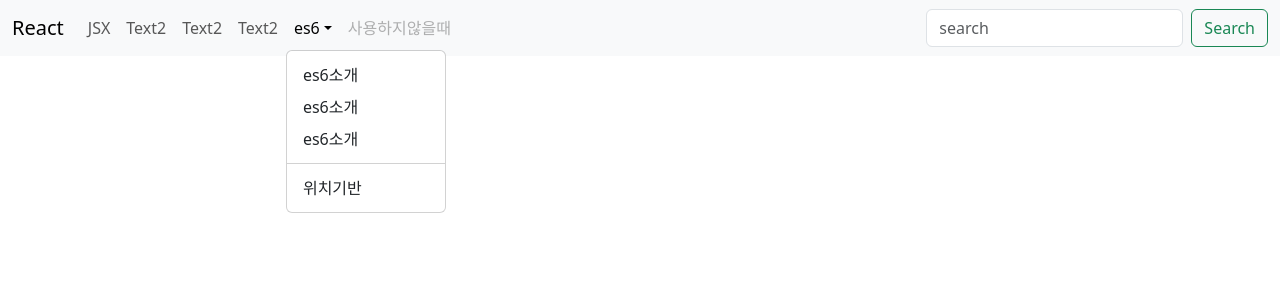
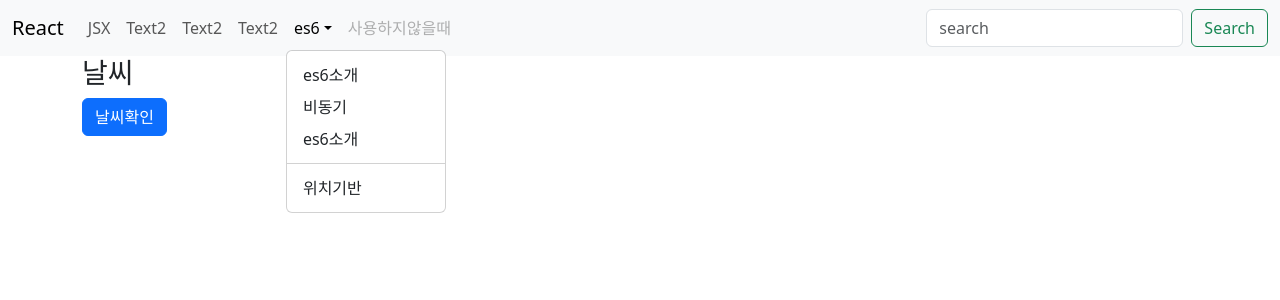
Before and after one commit to rahyekim/react_green, a React (Vite) app in the folder 2_javascript/: page /async in a window 1280 px wide. Both pictures are taken after a click on the button "es6". Shown: the top 300 px of the page. Built offline with nearby package versions, Linux system fonts and the light colour scheme.

Commit message:
날씨 위치가져오기...어렵쓰...

```diff
--- a/2_javascript/src/include/Header.jsx
+++ b/2_javascript/src/include/Header.jsx
@@ -26,7 +26,7 @@ const Header = ( ) => {
                     title="es6"
                     id="navbarScrollingDropdown">
                     <NavDropdown.Item href="/es6">es6소개</NavDropdown.Item>
-                    <NavDropdown.Item href="/es6">es6소개</NavDropdown.Item>
+                    <NavDropdown.Item href="/async">비동기</NavDropdown.Item>
                     <NavDropdown.Item href="/es6">es6소개</NavDropdown.Item>
                     <NavDropdown.Divider/>
                     <NavDropdown.Item href="/geo">위치기반</NavDropdown.Item>
--- a/2_javascript/src/main.jsx
+++ b/2_javascript/src/main.jsx
@@ -11,6 +11,7 @@ import Es6 from './sub/Es6'
 //기본 부트스트랩 cdn
 import 'bootstrap/dist/css/bootstrap.min.css';
 import Geo from './sub/Geo'
+import Async from './sub/Async'
 
 function App() {
 
@@ -24,6 +25,7 @@ function App() {
         <Route path='/flex' element={<Flex/>}></Route>
         <Route path='/es6' element={<Es6/>}></Route>
         <Route path='/geo' element={<Geo/>}></Route>
+        <Route path='/async' element={<Async/>}></Route>
       </Routes>
 
 
--- /dev/null
+++ b/2_javascript/src/sub/Async.jsx
@@ -0,0 +1,74 @@
+import React, { useState } from "react";
+import { Button, Alert, Card, Col, Row, Container} from "react-bootstrap";
+import { data } from "react-router-dom";
+
+
+const Async = () => {
+
+    const [weather, setWeather] = useState(null);
+    const [error, setError] = useState(null);
+    const [loading, setLoading] = useState(null);
+
+    //실행 함수
+    const fetchWeather = async ()=> {
+
+        setLoading(true);
+        setError(null);
+
+        try{
+        const response = await fetch('http://jsonplaceholder.typicode.com/posts/1')
+
+        if(!response.ok){
+            throw new Error('데이터를 가져오는데 실패')
+        }
+
+        const data = await response.json()
+
+        setWeather({
+            city:'서울',
+            temp: Math.floor(Math.random()*30)+1,
+            desc: data.title.substring(0,10)
+        });
+
+        }catch(e){
+            setError('네트워크 오류발생!')
+
+        }finally{
+            setLoading(false);
+        }
+
+
+    }
+
+    return(
+        <>
+       <Container>
+            <Row>
+                <Col>
+                <h3>날씨</h3>
+                <Button
+                onClick={fetchWeather}
+                variant="primary"
+                disabled={loading}
+                > {loading ? "불러오는중..." : "날씨확인"}</Button>
+                {error && <Alert variant="danger" className="mt-3">
+                    {error}
+                    </Alert>}
+                {weather && (
+                    <Card className="mt-3">
+                        <Card.Title>{weather.city}</Card.Title>
+                        <Card.Text>
+                            온도:{weather.temp}
+                            상태:{weather.desc}
+                        </Card.Text>
+
+                    </Card>
+                )}
+                </Col>
+            </Row>
+       </Container>
+        </>
+    )
+}
+
+export default Async;
--- a/2_javascript/src/sub/Geo.jsx
+++ b/2_javascript/src/sub/Geo.jsx
@@ -20,11 +20,22 @@ const Geo = ()=>{
             setError('이브라우저는 위치 정보를 지원하지않습니다.')
             return;
         }
+    //1.위치정보요청
+    navigator.geolocation.getCurrentPosition(
+        //성공시 브라우저가 위치를 찾으면 이 코드가 실행
+        (position)=>{
+            setLocation({
+                lat:position.coords.latitude,
+                lon:position.coords.longitude,
+            });
+            setError(`위치 가져올수없다: ${error.message}`) //////??????
+        },
+        (error)=>{
+         setError(`위치 가져올수없다: ${error.message}`)
+        }
 
-
-
-
-    }
+    )
+}
     return(
         <>
         <Container fluid>
@@ -32,7 +43,21 @@ const Geo = ()=>{
                 <Col sm={12} lg={12}>
 
                 <h1 className="mt-5 mb-2">위치기반실습</h1>
-                <Button variant='primary'>현재 위치 가져오기</Button>
+                <Button
+                onClick={getLocation}
+                variant='primary'>현재 위치 가져오기</Button>
+                {/*에러 출력 부분 */}
+                {error &&
+                <Alert variant='danger'className='mt-3'>
+                    {error}</Alert>}
+                {/*정상 */}
+
+                {location.lat && (
+                    <div className="mt-3">
+                        <p><strong>위도:</strong>{location.lat}</p>
+                        <p><strong>경도:</strong>{location.lon}</p>
+                    </div>
+                )}
 
                 </Col>
             </Row>
```
